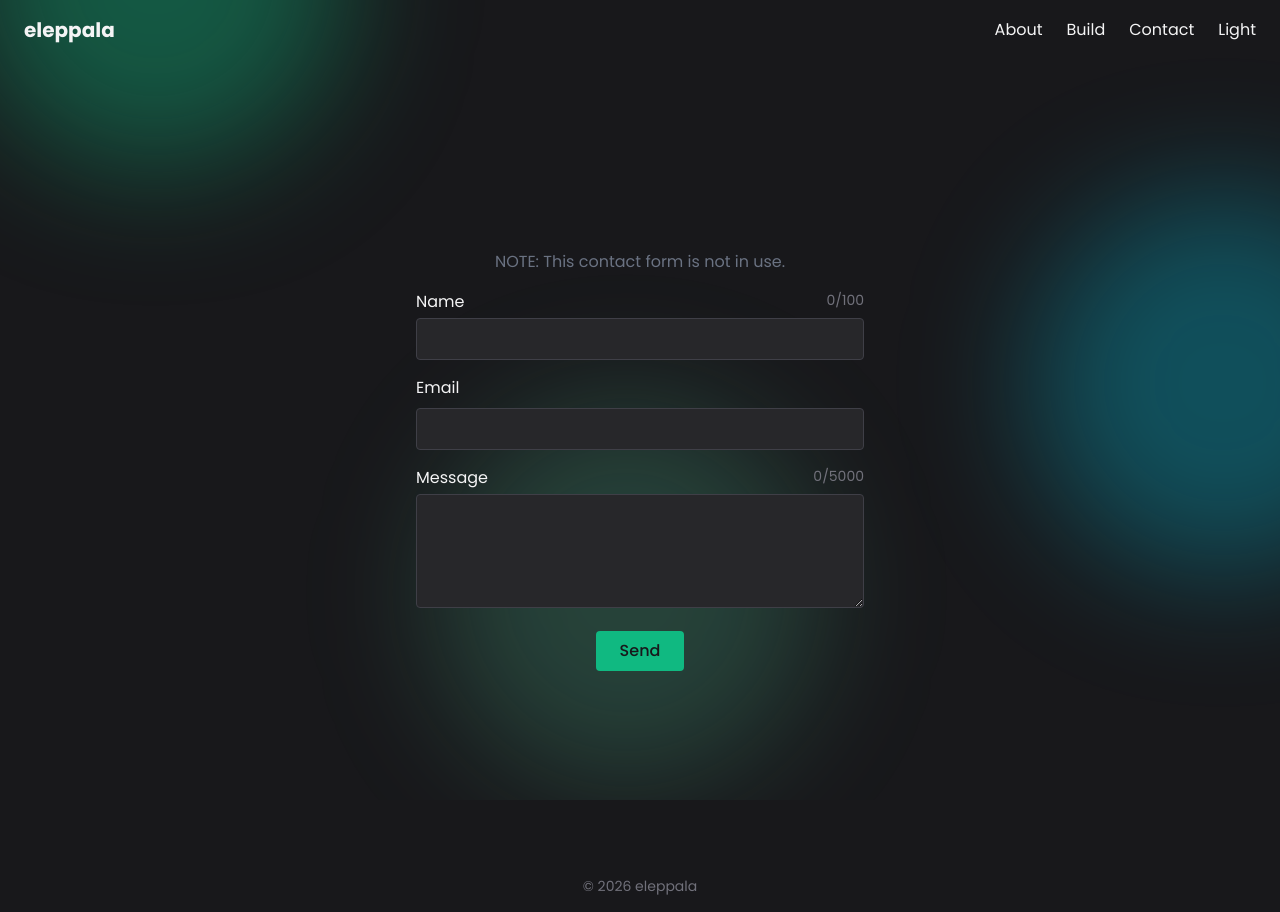
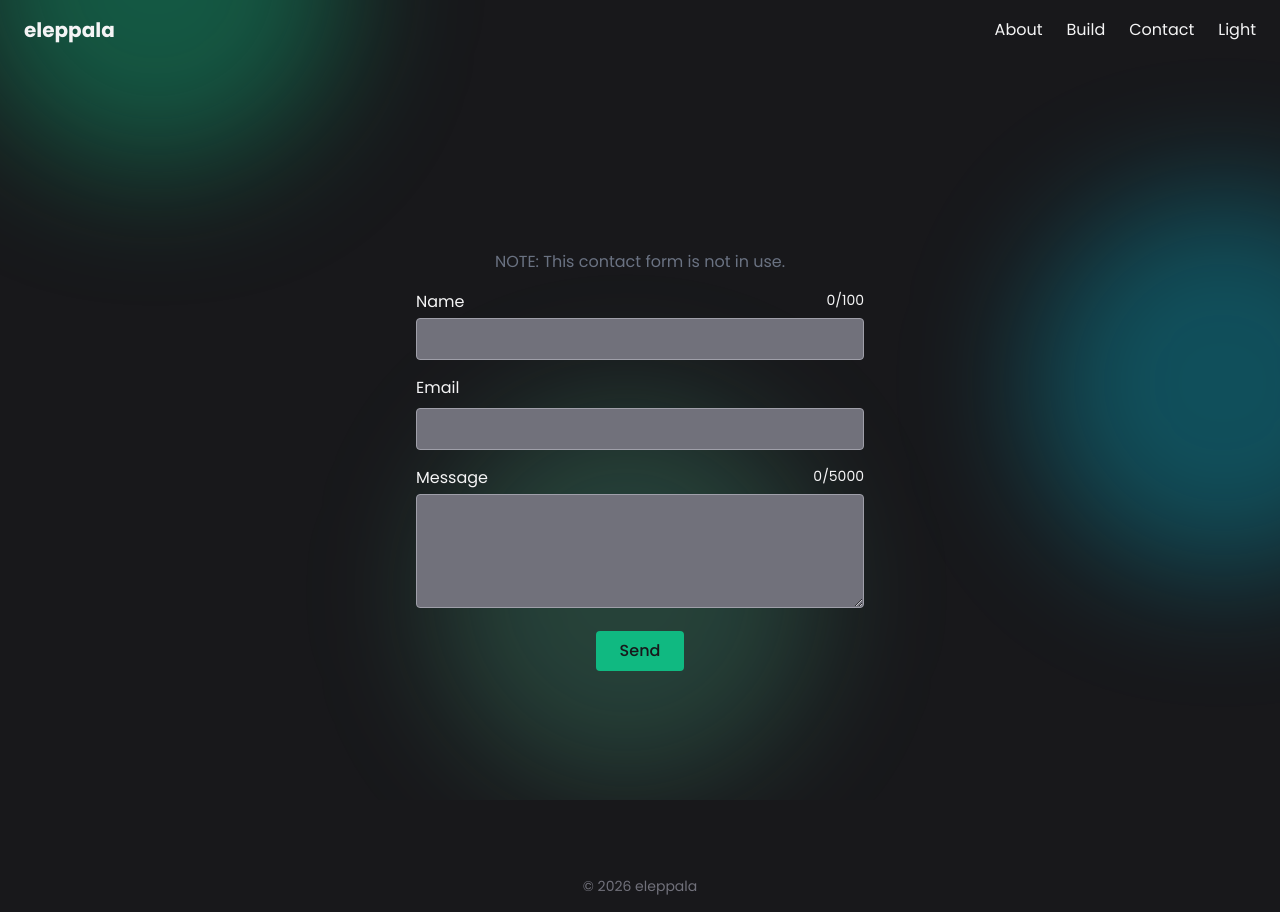
Before and after one commit to eleppala/eleppala_, a React (Vite) app: page /contact in a window 1280 px wide. Built offline with nearby package versions, Linux system fonts and the light colour scheme.

Commit message:
for attached to darkmode

```diff
--- a/src/components/ContactForm.tsx
+++ b/src/components/ContactForm.tsx
@@ -39,7 +39,7 @@ function ContactForm() {
       <div>
         <div className="flex justify-between mb-1">
           <label htmlFor="name" className="block">Name</label>
-          <span className="text-sm text-zinc-500">{name.length}/100</span>
+          <span className="text-sm">{name.length}/100</span>
         </div>
         <input
           type="text"
@@ -49,7 +49,7 @@ function ContactForm() {
           maxLength={100}
           value={name}
           onChange={(e) => setName(e.target.value)}
-          className="w-full px-3 py-2 bg-zinc-800 border border-zinc-700 rounded focus:outline-none focus:border-primary"
+          className="w-full px-3 py-2 bg-zinc-500 border border-zinc-400 rounded focus:outline-none focus:border-primary"
         />
       </div>
       <div>
@@ -62,13 +62,13 @@ function ContactForm() {
           name="email"
           required
           maxLength={254}
-          className="w-full px-3 py-2 bg-zinc-800 border border-zinc-700 rounded focus:outline-none focus:border-primary"
+          className="w-full px-3 py-2 bg-zinc-500 border border-zinc-400 rounded focus:outline-none focus:border-primary"
         />
       </div>
       <div>
         <div className="flex justify-between mb-1">
           <label htmlFor="message" className="block">Message</label>
-          <span className="text-sm text-zinc-500">{message.length}/5000</span>
+          <span className="text-sm">{message.length}/5000</span>
         </div>
         <textarea
           id="message"
@@ -78,7 +78,7 @@ function ContactForm() {
           maxLength={5000}
           value={message}
           onChange={(e) => setMessage(e.target.value)}
-          className="w-full px-3 py-2 bg-zinc-800 border border-zinc-700 rounded focus:outline-none focus:border-primary"
+          className="w-full px-3 py-2 bg-zinc-500 border border-zinc-400 rounded focus:outline-none focus:border-primary"
         />
       </div>
       <button
```
